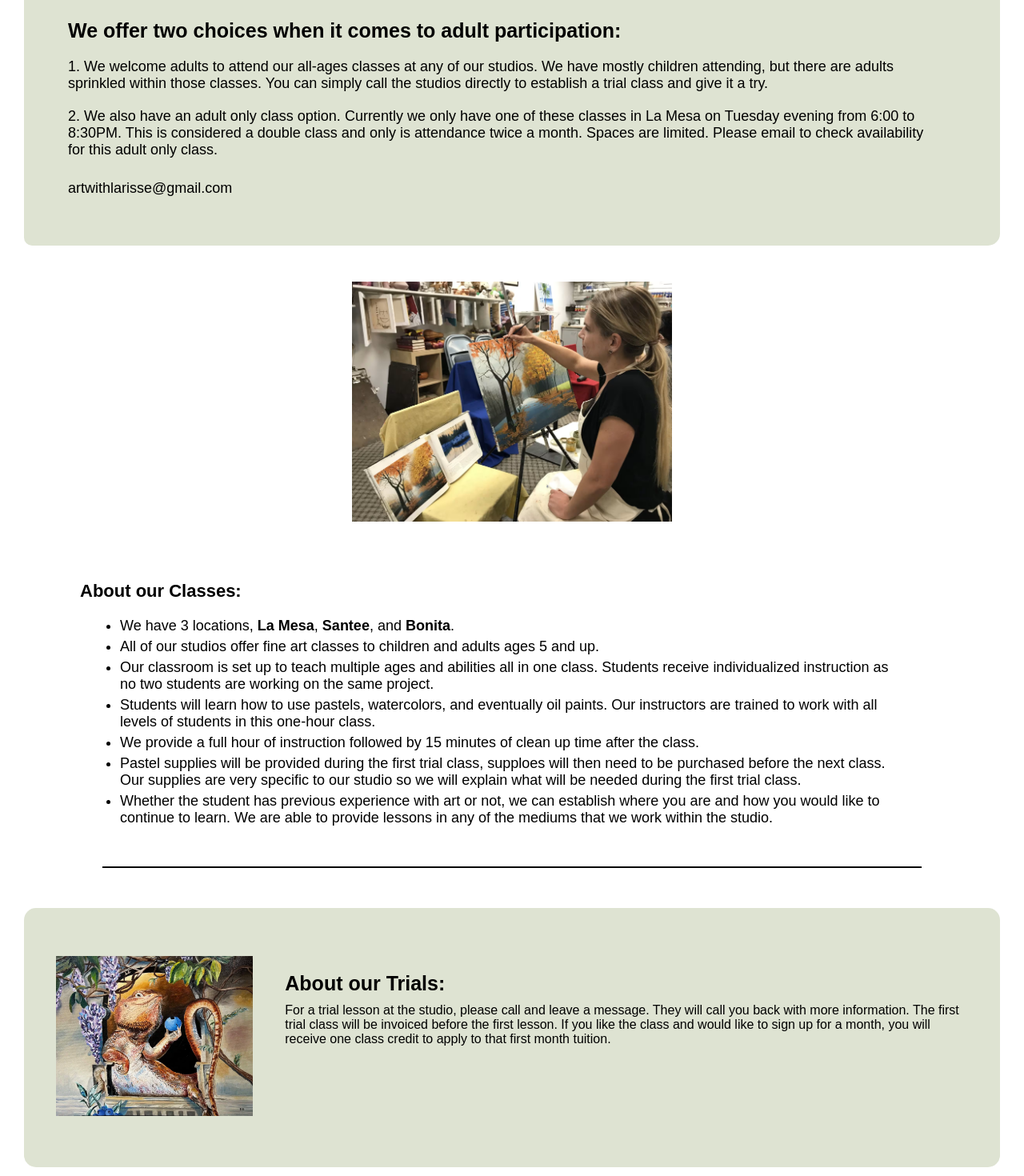
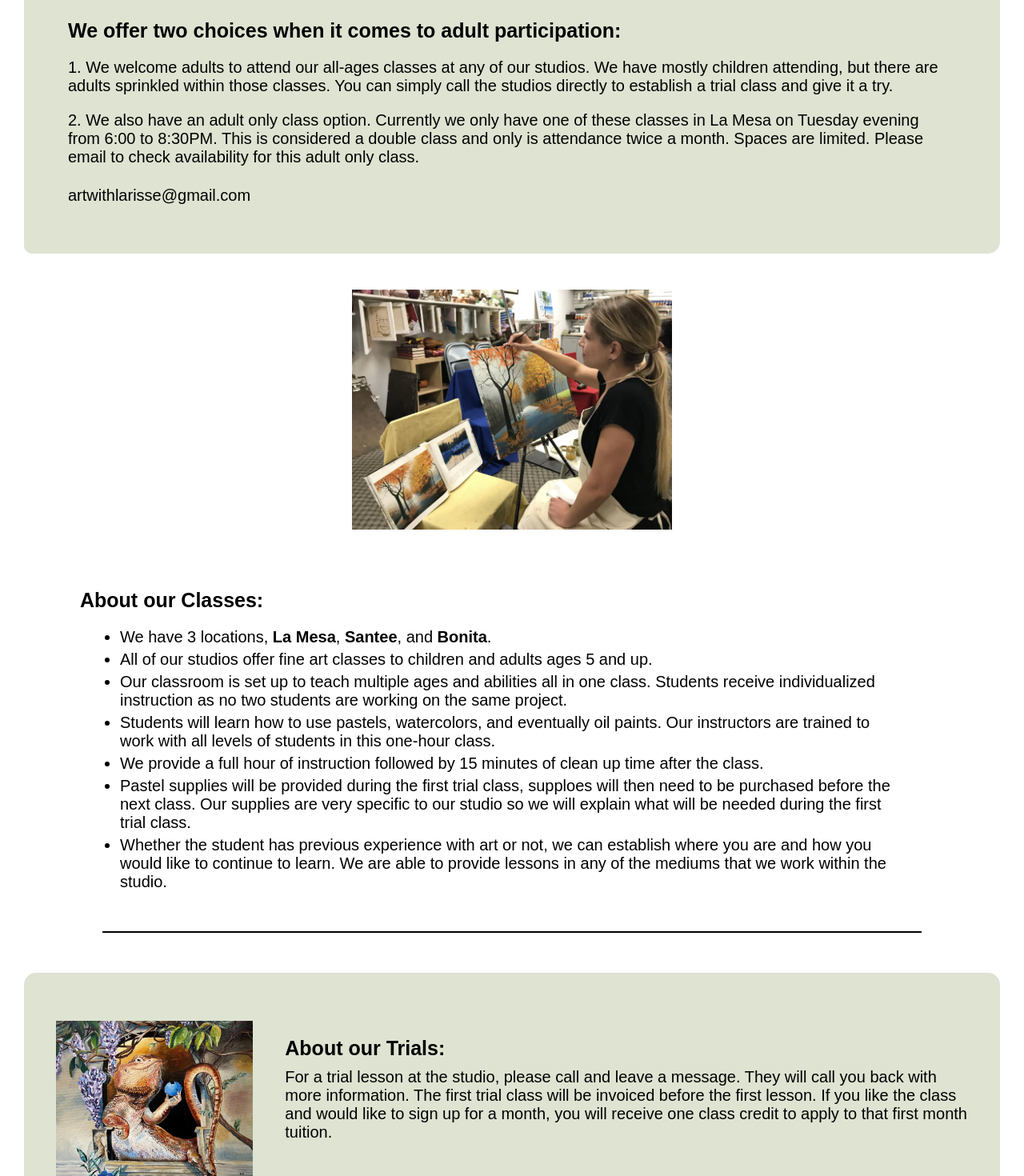
Before and after one commit to jquan026/artwebsiteproject, a React (Create React App) app in the folder artwebsite/: page /adult-classes in a window 1280 px wide. Shown: the part 840-2310 px from the top of the page at 80% size. Built offline with nearby package versions, Linux system fonts and the light colour scheme.

Commit message:
studio img bigger + adult classes text sizing

```diff
--- a/artwebsite/src/AdultArtClasses.css
+++ b/artwebsite/src/AdultArtClasses.css
@@ -2,6 +2,10 @@
   /*display: flex;
   flex-direction: row;*/
   font-family: Arial;
+}
+
+.top-content p{
+  font-size: 20px;
 }
 
 .line {
@@ -50,22 +54,23 @@
   margin-right: 20px;
 }
 
-.class-options-texts {
+.class-options-text {
   margin-left: 25px;
+
 }
 
-.class-options-texts, .about-classes, .about-trials-texts h4{
-  font-size: 22px;
+.class-options-text, .about-classes, .about-trials-texts h4{
+  font-size: 25px;
   margin-bottom: 20px;
 }
 
-.class-options-texts h4{
+.class-options-text h4{
   margin-bottom: 20px;
   margin-right: 20px;
 }
 
-.class-options-texts p, .adult-class-email{
-  font-size: 18px;
+.class-options-text p, .adult-class-email{
+  font-size: 20px;
   margin-bottom: 20px;
   margin-right:20px;
   color: black;
@@ -85,10 +90,11 @@
 
 .about-classes h4 {
   margin-bottom:20px;
+  font-size: 25px;
 }
 
 .about-classes li {
-  font-size: 18px;
+  font-size: 20px;
   margin-bottom: 5px;
   margin-left: 50px;
   margin-right:50px;
@@ -111,13 +117,14 @@
   margin-left: 20px;
 }
 
-.about-trials-textss {
+.about-trials-text-content {
   margin-top: 80px;
   margin-left: 40px;
   margin-right: 20px;
+  font-size: 20px;
 }
 
-.about-trials-textss h4 {
+.about-trials-text-content h4 {
   font-size: 25px;
   margin-bottom: 10px;
 }
@@ -172,7 +179,7 @@
     margin-left: 0px;
   }
 
-  .about-trials-textss {
+  .about-trials-text-content {
     margin-top: 30px;
     margin-left: 20px;
     margin-right: 20px;
--- a/artwebsite/src/AdultArtClasses.js
+++ b/artwebsite/src/AdultArtClasses.js
@@ -29,7 +29,7 @@ const AdultArtClasses = () => {
       <div className="class-options">
         <div className="bg-rectt">
           <div className="class-options-content">
-            <div className="class-options-texts">
+            <div className="class-options-text">
               <h4>
                 We offer two choices when it comes to adult participation:
               </h4>
@@ -126,7 +126,7 @@ const AdultArtClasses = () => {
                 className="trials-pic"
               ></img>
             </div>
-            <div className="about-trials-textss">
+            <div className="about-trials-text-content">
               <h4>About our Trials:</h4>
               <p>
                 {" "}
--- a/artwebsite/src/LocationsBonita.js
+++ b/artwebsite/src/LocationsBonita.js
@@ -13,7 +13,7 @@ const LocationsBonita = () => {
             <p>Established in 2015</p>
         </div>
         <div className="studio-photo">
-            <img src={bonitaLocationInside} alt="Bonita Interior" className="studio-pic"></img>
+            <img src={bonitaLocationInside} alt="Bonita Interior" className="studio-pics"></img>
         </div>
         <div className="top-content">
             <h4>We offer a free introductory lesson to students ages 5-17!</h4>
--- a/artwebsite/src/LocationsLaMesa.js
+++ b/artwebsite/src/LocationsLaMesa.js
@@ -13,7 +13,7 @@ const LocationsLaMesa = () => {
             <p>Established in 2001</p>
         </div>
         <div className="studio-photo">
-            <img src={laMesaLocationInside} alt="La Mesa Interior" className="studio-pic"></img>
+            <img src={laMesaLocationInside} alt="La Mesa Interior" className="studio-pics"></img>
         </div>
         <div className="top-content">
             <h4>We offer a free introductory lesson to students ages 5-17!</h4>
--- a/artwebsite/src/LocationsSantee.js
+++ b/artwebsite/src/LocationsSantee.js
@@ -13,7 +13,7 @@ const LocationsSantee = () => {
             <p>Established in 2009</p>
         </div>
         <div className="studio-photo">
-            <img src={santeeLocationInside} alt="Santee Interior" className="studio-pic"></img>
+            <img src={santeeLocationInside} alt="Santee Interior" className="studio-pics"></img>
         </div>
         <div className="top-content">
             <h4>We offer a free introductory lesson to students ages 5-17!</h4>
--- a/artwebsite/src/LocationsStudio.css
+++ b/artwebsite/src/LocationsStudio.css
@@ -23,8 +23,13 @@
   margin-top: 60px;
 }
 
-.studio-pic, .refer-a-friend-pic{
-  height: 300px;
+.studio-pics {
+  height: 400px;
+  width: auto;
+}
+
+.refer-a-friend-pic{
+  height: 350px;
   width: auto;
 }
 
@@ -145,7 +150,11 @@
  margin-bottom: 70px;
  margin-left: 90px;
  margin-right: 60px;
- margin-top: 100px;
+ margin-top: 40px;
+}
+
+.refer-a-friend-content {
+  margin-top: 120px;
 }
 
 .refer-a-friend-title-texts h2{
@@ -214,7 +223,12 @@
 
 @media (max-width: 400px) {
 
-  .studio-pic, .refer-a-friend-pic{
+  .studio-pics{
+  height: 400px;
+    width: auto;
+  }
+
+  .refer-a-friend-pic{
     height: 200px;
     width: auto;
   }
```
